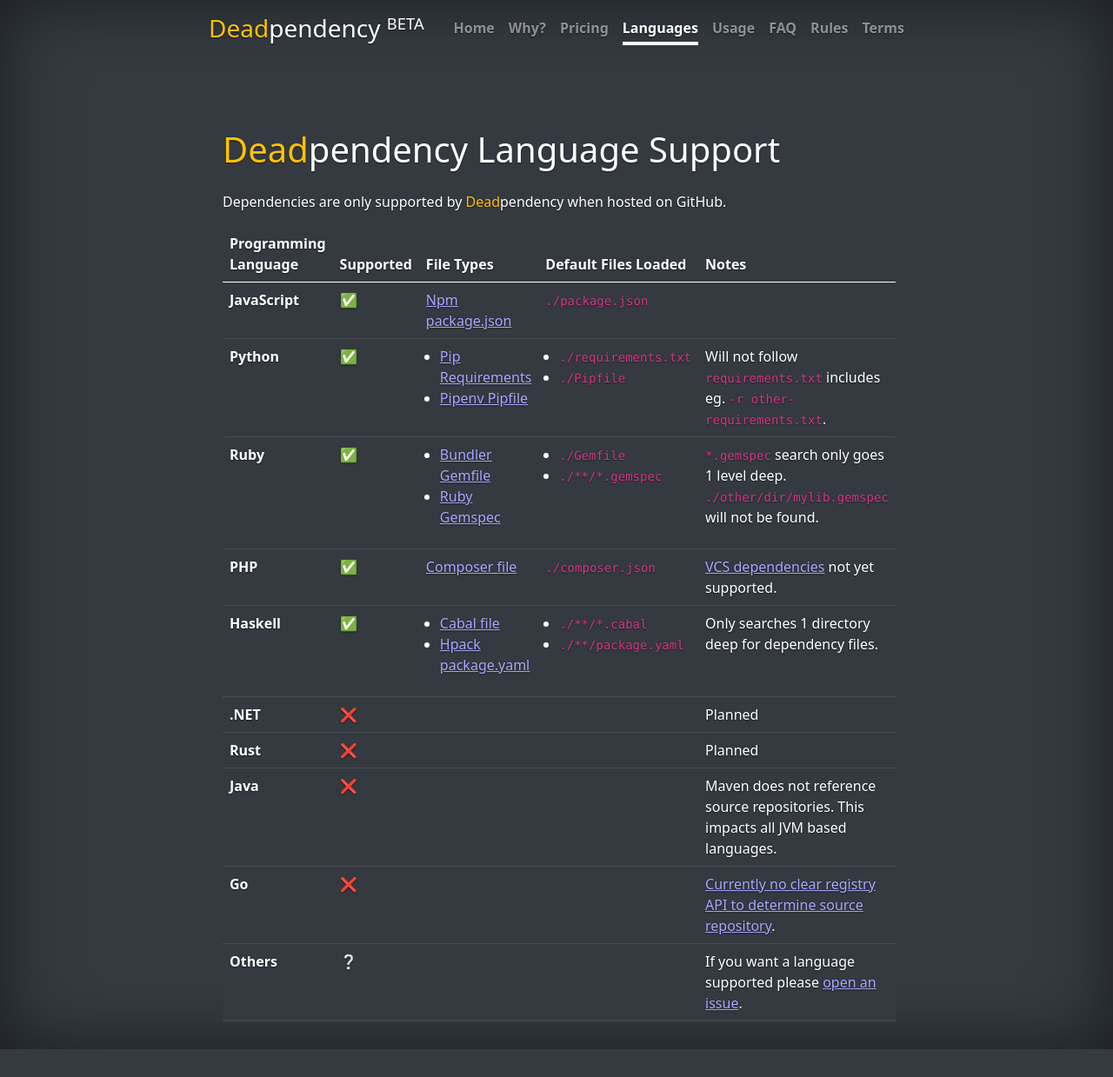
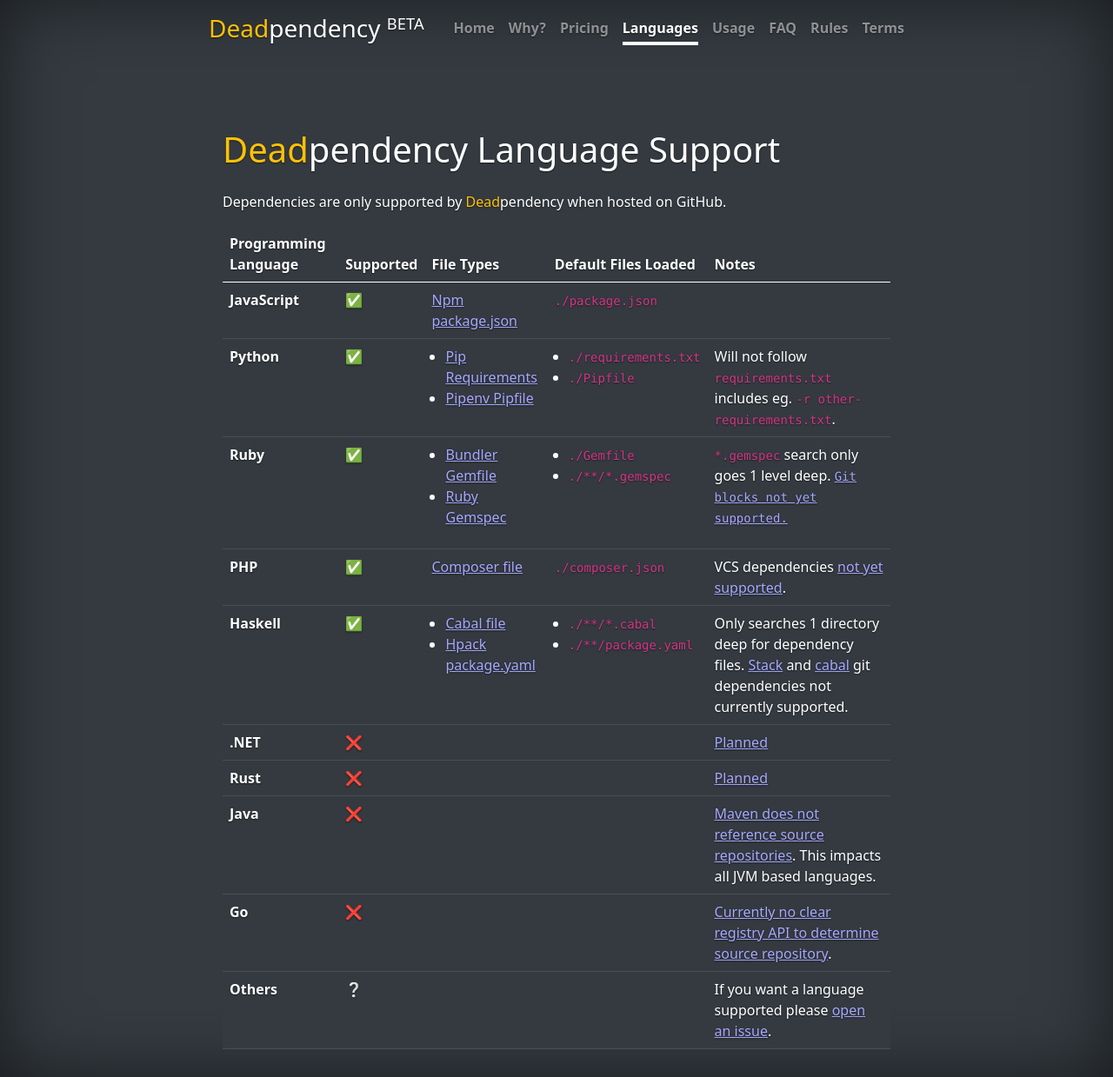
Before and after one commit to deadpendency/deadpendency.github.io, a Jekyll site: the page built from language-support.html, in a window 1280 px wide. Shown: the whole page at 87% size. Built offline with Jekyll 4.4.1, drawn with Linux system fonts in a browser that asks for light colours; nearby versions of some CDN libraries; before the commit the page ends 1207 px from its top, so only the background shows below that.

Commit message:
Updating with some links to the public github repo

```diff
--- a/faq.html
+++ b/faq.html
@@ -27,6 +27,9 @@
 <h4>Which package registries support structured deprecation?</h4>
 <p>Currently NPM (JavaScript), Nuget (.NET) and Hackage (Haskell). .NET support is under development.</p>
 
+<h4>Why isn't <span class="text-warning">Dead</span><span class="text-white">pendency</span> open source?</h4>
+<p>The plan is to charge for <span class="text-warning">Dead</span><span class="text-white">pendency</span> for closed source. However, as much <span class="text-warning">Dead</span><span class="text-white">pendency</span> code as possible with be open sourced.</p>
+
 <h4>Why isn’t <span class="text-warning">Dead</span><span class="text-white">pendency</span> available for private repositories?</h4>
 <p>
   <span class="text-warning">Dead</span><span class="text-white">pendency</span> is in beta. The focus is on improving and stabilizing the system before making it available for purchase on private repositories.
--- a/language-support.html
+++ b/language-support.html
@@ -60,14 +60,14 @@
           <li><code>./**/*.gemspec</code></li>
         </ul>
       </td>
-      <td><code>*.gemspec</code> search only goes 1 level deep. <code>./other/dir/mylib.gemspec</code> will not be found.</td>
+      <td><code>*.gemspec</code> search only goes 1 level deep. <code> <a href="https://github.com/deadpendency/deadpendency/issues/8" target="_blank">Git blocks not yet supported.</a></td>
     </tr>
     <tr>
       <th scope="row">PHP</td>
       <td>✅</td>
       <td><a href="https://getcomposer.org/doc/01-basic-usage.md#composer-json-project-setup" target="_blank">Composer file</a></td>
       <td><code>./composer.json</code></td>
-      <td><a href="https://getcomposer.org/doc/05-repositories.md#vcs" target="_blank">VCS dependencies</a> not yet supported.</td>
+      <td>VCS dependencies <a href="https://github.com/deadpendency/deadpendency/issues/9" target="_blank">not yet supported</a>.</td>
     </tr>
     <tr>
       <th scope="row">Haskell</td>
@@ -84,42 +84,42 @@
           <li><code>./**/package.yaml</code></li>
         </ul>
       </td>
-      <td>Only searches 1 directory deep for dependency files.</td>
+      <td>Only searches 1 directory deep for dependency files. <a href="https://github.com/deadpendency/deadpendency/issues/11" target="_blank">Stack</a> and <a href="https://github.com/deadpendency/deadpendency/issues/10" target="_blank">cabal</a> git dependencies not currently supported.</td>
     </tr>
     <tr>
       <th scope="row">.NET</td>
       <td>❌</td>
       <td></td>
       <td></td>
-      <td>Planned</td>
+      <td><a href="https://github.com/deadpendency/deadpendency/issues/1" target="_blank">Planned</a></td>
     </tr>
     <tr>
       <th scope="row">Rust</td>
       <td>❌</td>
       <td></td>
       <td></td>
-      <td>Planned</td>
+      <td><a href="https://github.com/deadpendency/deadpendency/issues/2" target="_blank">Planned</a></td>
     </tr>
     <tr>
       <th scope="row">Java</td>
       <td>❌</td>
       <td></td>
       <td></td>
-      <td>Maven does not reference source repositories. This impacts all JVM based languages.</td>
+      <td><a href="https://github.com/deadpendency/deadpendency/issues/4" target="_blank">Maven does not reference source repositories</a>. This impacts all JVM based languages.</td>
     </tr>
     <tr>
       <th scope="row">Go</td>
       <td>❌</td>
       <td></td>
       <td></td>
-      <td><a href="https://github.com/golang/go/issues/36785" target="_blank">Currently no clear registry API to determine source repository</a>.</td>
+      <td><a href="https://github.com/deadpendency/deadpendency/issues/3" target="_blank">Currently no clear registry API to determine source repository</a>.</td>
     </tr>
     <tr>
       <th scope="row">Others</td>
       <td>❔</td>
       <td></td>
       <td></td>
-      <td>If you want a language supported please <a href="" target="_blank">open an issue</a>.</td>
+      <td>If you want a language supported please <a href="https://github.com/deadpendency/deadpendency/issues/new" target="_blank">open an issue</a>.</td>
     </tr>
   </tbody>
 </table>
--- a/usage.html
+++ b/usage.html
@@ -30,7 +30,7 @@
   Configuration is done by including a <code>deadpendency.yaml</code> file in the root directory of your GitHub repository. This file is optional.
 </p>
 
-<h4>Additional Dependency Files</h4>
+<h4 id="additional-dependency-files">Additional Dependency Files</h4>
 
 <p>
   In some cases you have additional, or different dependency files to load than the default ones. These can be loaded like:
@@ -68,7 +68,7 @@
       repo: some-org/super-random
 </code></pre>
 
-<h4>Ignore Dependencies</h4>
+<h4 id="ignore-dependencies">Ignore Dependencies</h4>
 
 <p>Useful when you choose to depend on an unhealthy dependency.</p>
 
```
